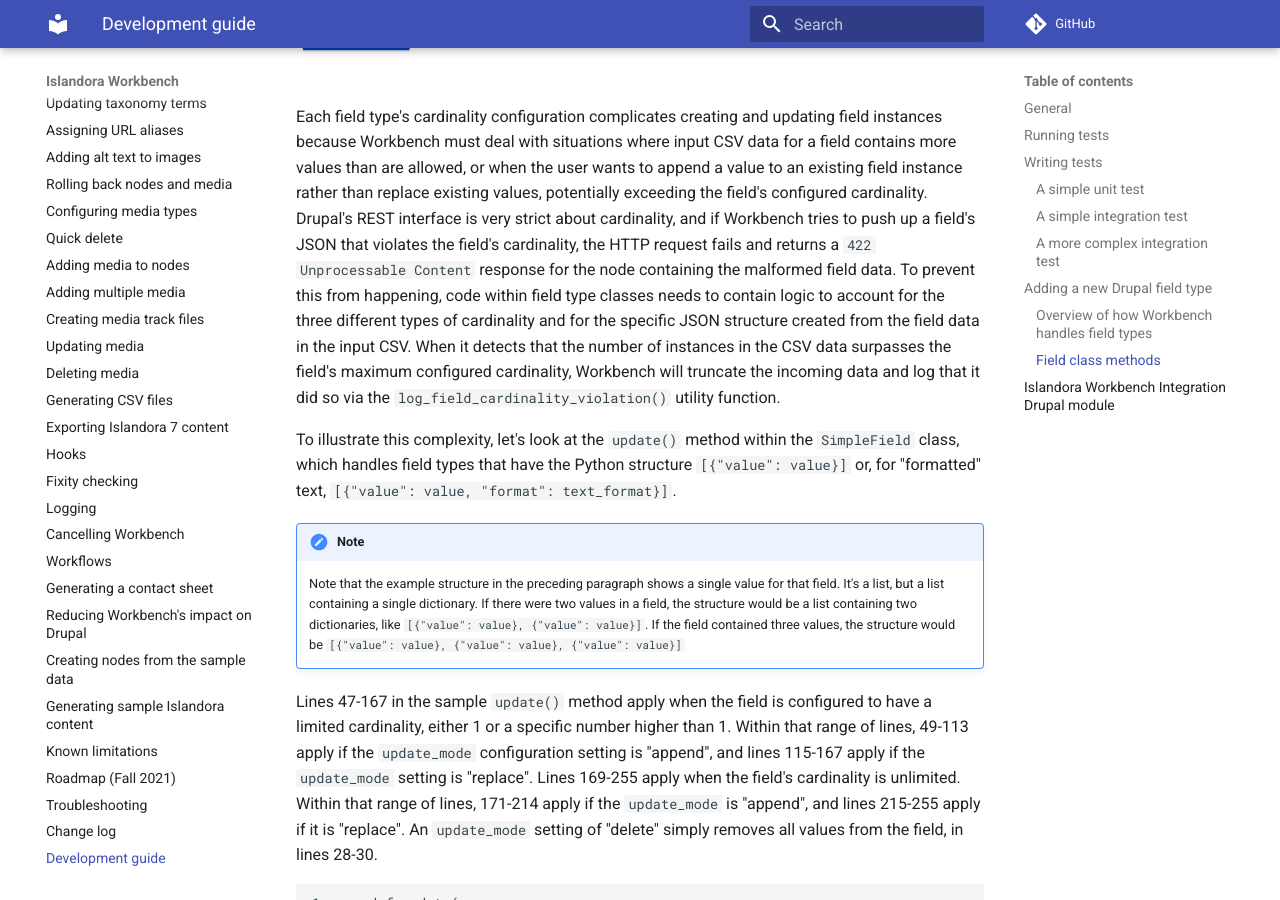
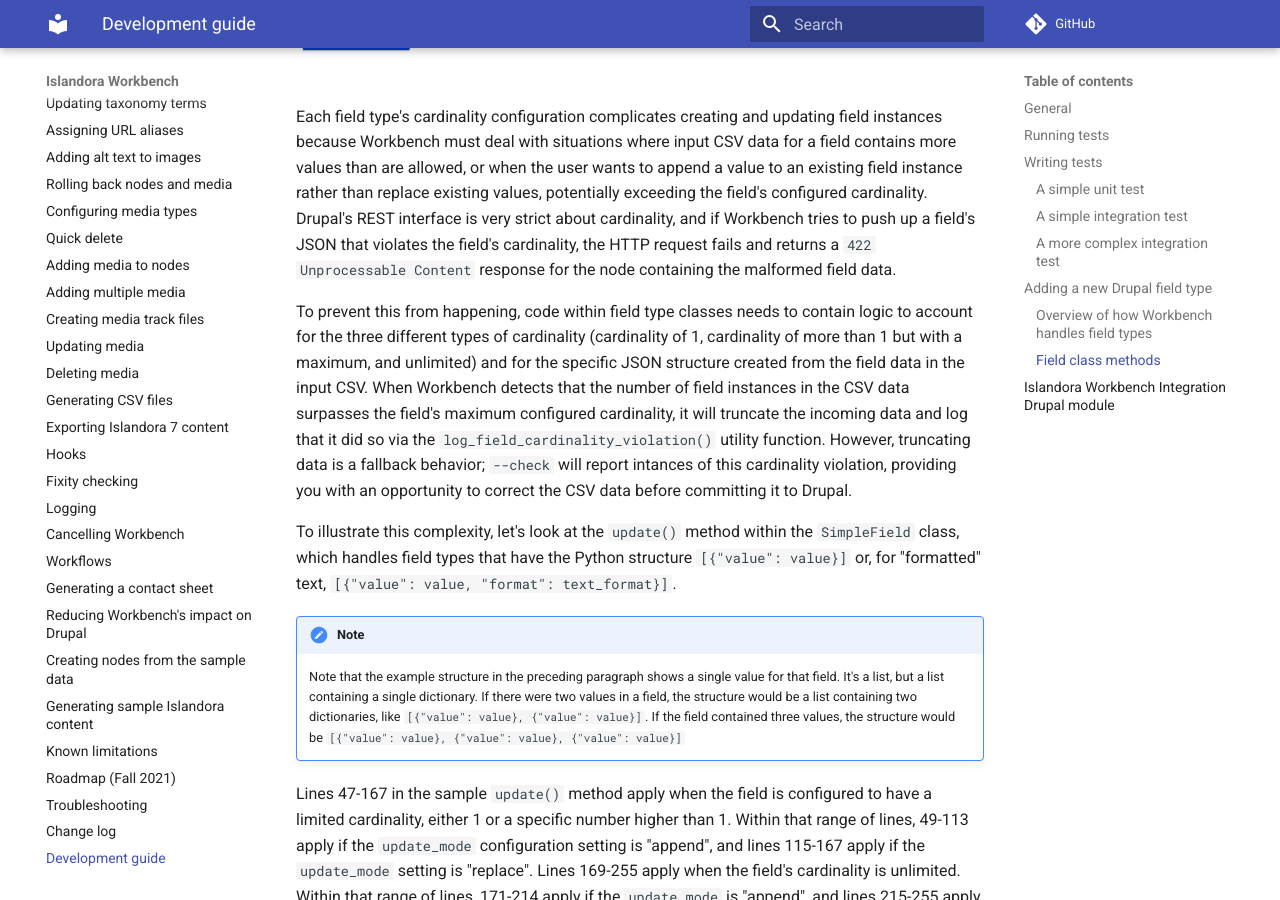
Before and after one commit to mjordan/islandora_workbench_docs, an MkDocs documentation site: the page built from docs/development_guide.md, in a window 1280 px wide and 900 px high, scrolled down 7678 px. Built offline with MkDocs 1.6.1 and Material for MkDocs 9.7.7, drawn with Linux system fonts in a browser that asks for light colours; comment, search, counter and statistics services are not loaded.

Commit message:
Some tweaks to the development guide.

```diff
--- a/docs/development_guide.md
+++ b/docs/development_guide.md
@@ -253,7 +253,9 @@
 
 ![Maximum field values example](images/max_field_values.png)
 
-Each field type's cardinality configuration complicates creating and updating field instances because Workbench must deal with situations where input CSV data for a field contains more values than are allowed, or when the user wants to append a value to an existing field instance rather than replace existing values, potentially exceeding the field's configured cardinality. Drupal's REST interface is very strict about cardinality, and if Workbench tries to push up a field's JSON that violates the field's cardinality, the HTTP request fails and returns a `422 Unprocessable Content` response for the node containing the malformed field data. To prevent this from happening, code within field type classes needs to contain logic to account for the three different types of cardinality and for the specific JSON structure created from the field data in the input CSV. When it detects that the number of instances in the CSV data surpasses the field's maximum configured cardinality, Workbench will truncate the incoming data and log that it did so via the `log_field_cardinality_violation()` utility function.
+Each field type's cardinality configuration complicates creating and updating field instances because Workbench must deal with situations where input CSV data for a field contains more values than are allowed, or when the user wants to append a value to an existing field instance rather than replace existing values, potentially exceeding the field's configured cardinality. Drupal's REST interface is very strict about cardinality, and if Workbench tries to push up a field's JSON that violates the field's cardinality, the HTTP request fails and returns a `422 Unprocessable Content` response for the node containing the malformed field data.
+
+To prevent this from happening, code within field type classes needs to contain logic to account for the three different types of cardinality (cardinality of 1, cardinality of more than 1 but with a maximum, and unlimited) and for the specific JSON structure created from the field data in the input CSV. When Workbench detects that the number of field instances in the CSV data surpasses the field's maximum configured cardinality, it will truncate the incoming data and log that it did so via the `log_field_cardinality_violation()` utility function. However, truncating data is a fallback behavior; `--check` will report intances of this cardinality violation, providing you with an opportunity to correct the CSV data before committing it to Drupal.
 
 To illustrate this complexity, let's look at the `update()` method within the `SimpleField` class, which handles field types that have the Python structure `[{"value": value}]` or, for "formatted" text, `[{"value": value, "format": text_format}]`.
 
```
